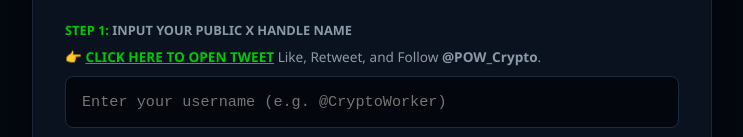
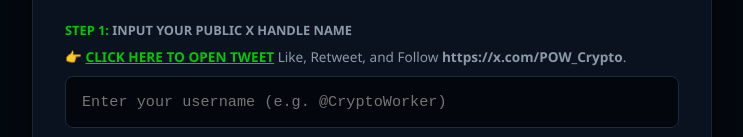
Before and after one commit to Amyu112906/pow-backend, a website: page index.html in a window 1280 px wide. Shown: the part 244-381 px from the top of the page, without its empty margins (268-1011 px from the left). Drawn offline with Linux system fonts and the light colour scheme.

```diff
--- a/index.html
+++ b/index.html
@@ -87,7 +87,7 @@
             <div class="input-group">
                 <label for="twitter-proof"><span>Step 1:</span> Input Your Public X Handle Name</label>
                 <div class="sub-label-link">
-                    👉 <a href="https://x.com" id="raid-link" target="_blank">CLICK HERE TO OPEN TWEET</a> Like, Retweet, and Follow <b>@POW_Crypto</b>.
+                    👉 <a href="https://x.com" id="raid-link" target="_blank">CLICK HERE TO OPEN TWEET</a> Like, Retweet, and Follow <b>https://x.com/POW_Crypto</b>.
                 </div>
                 <input type="text" id="twitter-proof" class="address-input" placeholder="Enter your username (e.g. @CryptoWorker)" autocomplete="off">
             </div>
```
